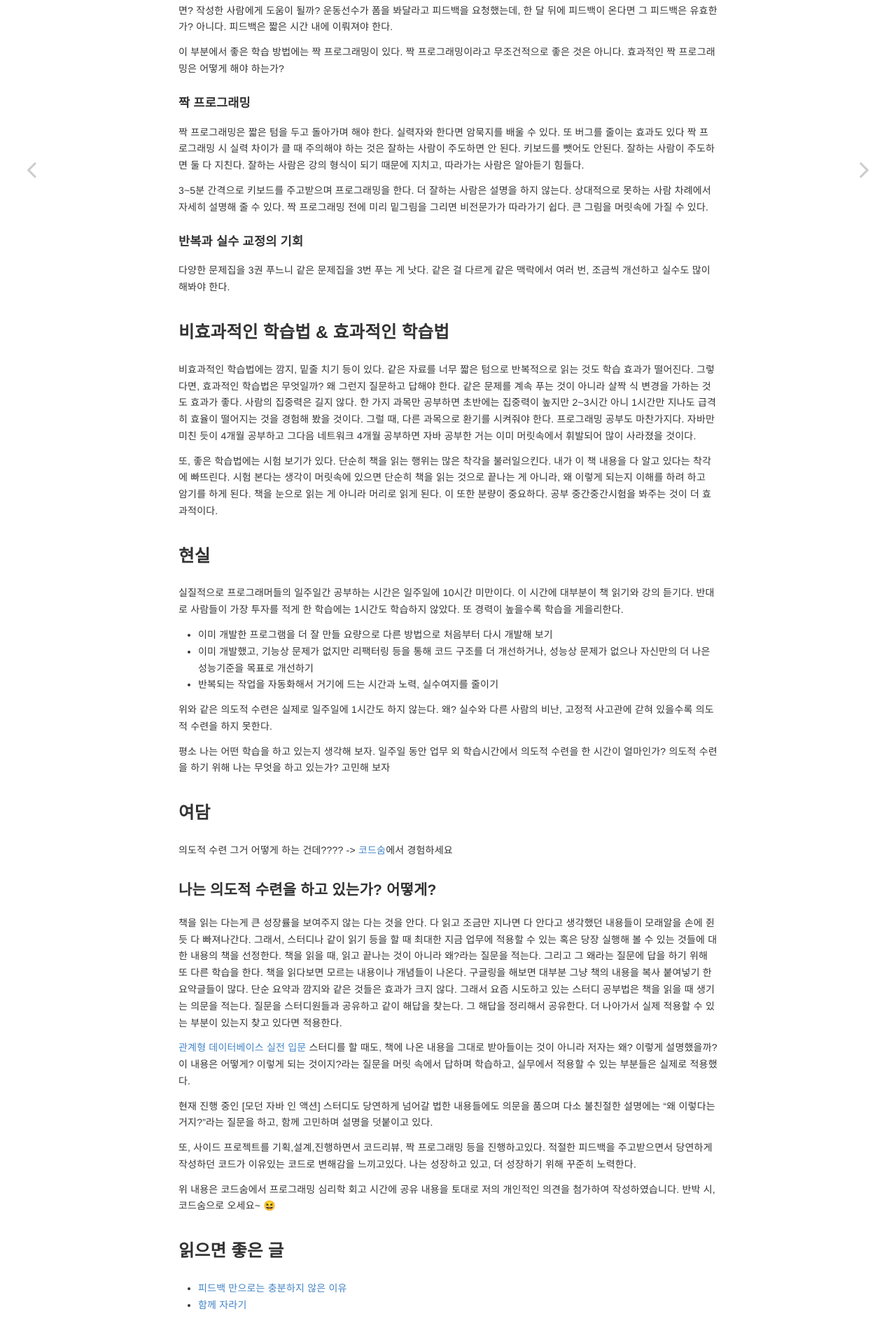
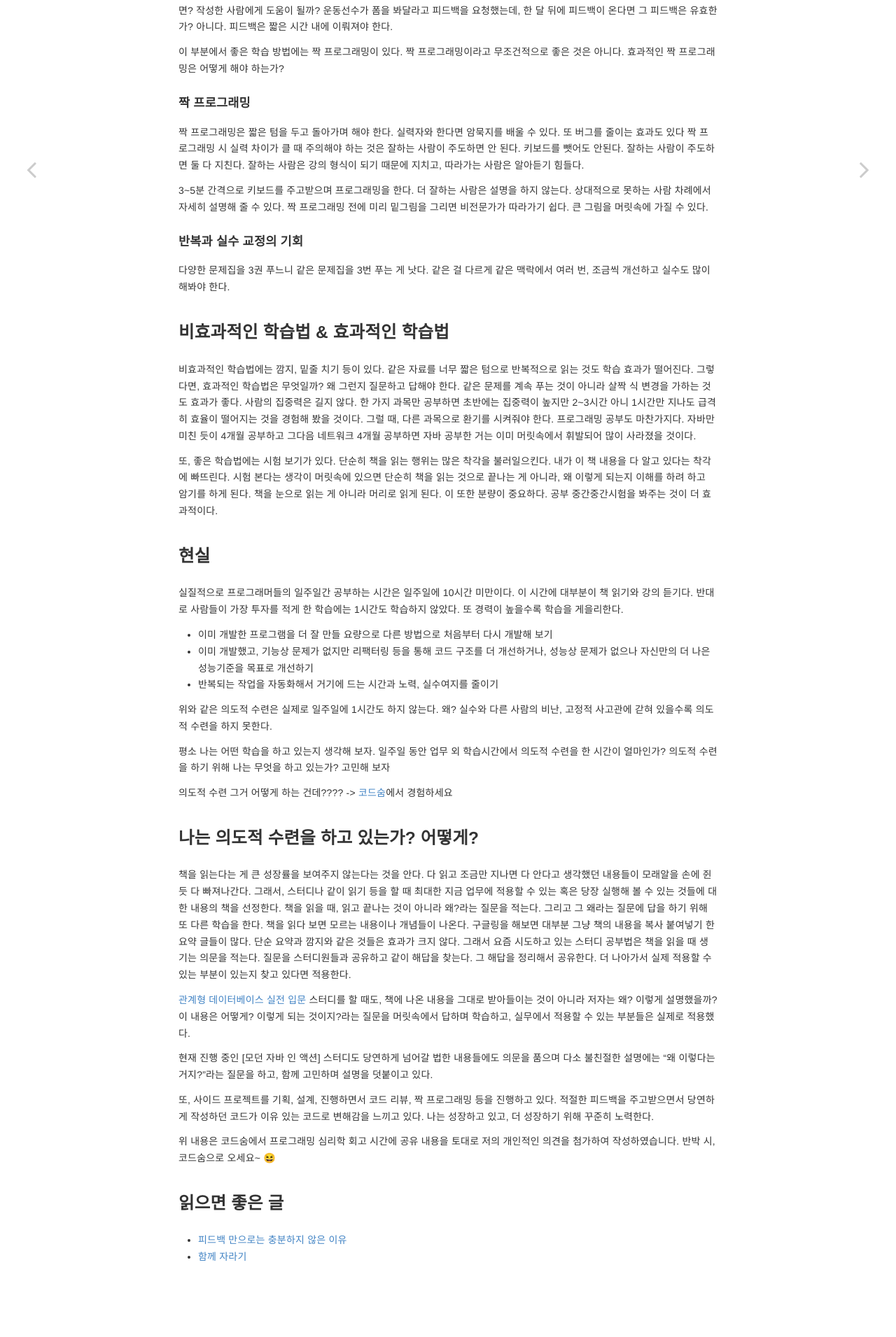
Before and after one commit to kyuwon53/kyuwon53.github.io, a Jekyll site: the page built from _posts/2023-09-05-어떻게 해야 성장할 수 있을까.md, in a window 1280 px wide. Shown: the part 1613-3524 px from the top of the page at 70% size. Built offline with Jekyll 4.4.1, drawn with Linux system fonts in a browser that asks for light colours; emoji names are drawn with the system emoji font; comment, search, counter and statistics services are not loaded; some of the changed text lies outside the part shown.

Commit message:
맞춤법 수정

```diff
--- a/_posts/2023-09-05-어떻게 해야 성장할 수 있을까.md
+++ b/_posts/2023-09-05-어떻게 해야 성장할 수 있을까.md
@@ -101,24 +101,22 @@ IDE나 라이브러리 도움으로 쉽게 구현했던 기능을 이번에는
 평소 나는 어떤 학습을 하고 있는지 생각해 보자. 일주일 동안 업무 외 학습시간에서 의도적 수련을 한 시간이 얼마인가?
 의도적 수련을 하기 위해 나는 무엇을 하고 있는가? 고민해 보자
 
-## 여담
-
 의도적 수련 그거 어떻게 하는 건데????
 -> [코드숨](https://www.codesoom.com/)에서 경험하세요
 
-### 나는 의도적 수련을 하고 있는가? 어떻게?
-책을 읽는 다는게 큰 성장률을 보여주지 않는 다는 것을 안다. 다 읽고 조금만 지나면 다 안다고 생각했던 내용들이 모래알을 손에 쥔 듯 다 빠져나간다.
+## 나는 의도적 수련을 하고 있는가? 어떻게?
+책을 읽는다는 게 큰 성장률을 보여주지 않는다는 것을 안다. 다 읽고 조금만 지나면 다 안다고 생각했던 내용들이 모래알을 손에 쥔 듯 다 빠져나간다.
 그래서, 스터디나 같이 읽기 등을 할 때 최대한 지금 업무에 적용할 수 있는 혹은 당장 실행해 볼 수 있는 것들에 대한 내용의 책을 선정한다.
 책을 읽을 때, 읽고 끝나는 것이 아니라 왜?라는 질문을 적는다. 그리고 그 왜라는 질문에 답을 하기 위해 또 다른 학습을 한다.
-책을 읽다보면 모르는 내용이나 개념들이 나온다. 구글링을 해보면 대부분 그냥 책의 내용을 복사 붙여넣기 한 요약글들이 많다.
+책을 읽다 보면 모르는 내용이나 개념들이 나온다. 구글링을 해보면 대부분 그냥 책의 내용을 복사 붙여넣기 한 요약 글들이 많다.
 단순 요약과 깜지와 같은 것들은 효과가 크지 않다. 그래서 요즘 시도하고 있는 스터디 공부법은 책을 읽을 때 생기는 의문을 적는다.
 질문을 스터디원들과 공유하고 같이 해답을 찾는다. 그 해답을 정리해서 공유한다. 더 나아가서 실제 적용할 수 있는 부분이 있는지 찾고 있다면 적용한다.
 
-[관계형 데이터베이스 실전 입문](https://kyuwon53.github.io/%EC%84%9C%ED%8F%89/2023-08-14-%EA%B4%80%EA%B3%84%ED%98%95-%EB%8D%B0%EC%9D%B4%ED%84%B0%EB%B2%A0%EC%9D%B4%EC%8A%A4-%EC%8B%A4%EC%A0%84-%EC%9E%85%EB%AC%B8-%EC%84%9C%ED%8F%89.html) 스터디를 할 때도, 책에 나온 내용을 그대로 받아들이는 것이 아니라 저자는 왜? 이렇게 설명했을까? 이 내용은 어떻게? 이렇게 되는 것이지?라는 질문을 머릿 속에서 답하며 학습하고, 실무에서 적용할 수 있는 부분들은 실제로 적용했다.
+[관계형 데이터베이스 실전 입문](https://kyuwon53.github.io/%EC%84%9C%ED%8F%89/2023-08-14-%EA%B4%80%EA%B3%84%ED%98%95-%EB%8D%B0%EC%9D%B4%ED%84%B0%EB%B2%A0%EC%9D%B4%EC%8A%A4-%EC%8B%A4%EC%A0%84-%EC%9E%85%EB%AC%B8-%EC%84%9C%ED%8F%89.html) 스터디를 할 때도, 책에 나온 내용을 그대로 받아들이는 것이 아니라 저자는 왜? 이렇게 설명했을까? 이 내용은 어떻게? 이렇게 되는 것이지?라는 질문을 머릿속에서 답하며 학습하고, 실무에서 적용할 수 있는 부분들은 실제로 적용했다.
 
 현재 진행 중인 [모던 자바 인 액션] 스터디도 당연하게 넘어갈 법한 내용들에도 의문을 품으며  다소 불친절한 설명에는 "왜 이렇다는 거지?"라는 질문을 하고, 함께 고민하며 설명을 덧붙이고 있다.
 
-또, 사이드 프로젝트를 기획,설계,진행하면서 코드리뷰, 짝 프로그래밍 등을 진행하고있다. 적절한 피드백을 주고받으면서 당연하게 작성하던 코드가 이유있는 코드로 변해감을 느끼고있다. 나는 성장하고 있고, 더 성장하기 위해 꾸준히 노력한다.
+또, 사이드 프로젝트를 기획, 설계, 진행하면서 코드 리뷰, 짝 프로그래밍 등을 진행하고 있다. 적절한 피드백을 주고받으면서 당연하게 작성하던 코드가 이유 있는 코드로 변해감을 느끼고 있다. 나는 성장하고 있고, 더 성장하기 위해 꾸준히 노력한다.
 
 위 내용은 코드숨에서 프로그래밍 심리학 회고 시간에 공유 내용을 토대로 저의 개인적인 의견을 첨가하여 작성하였습니다.
 반박 시, 코드숨으로 오세요~ :laughing:
```
